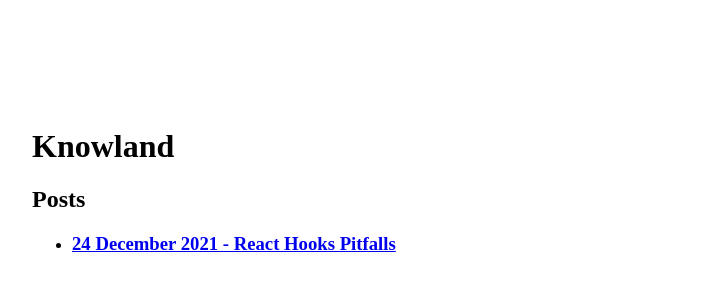
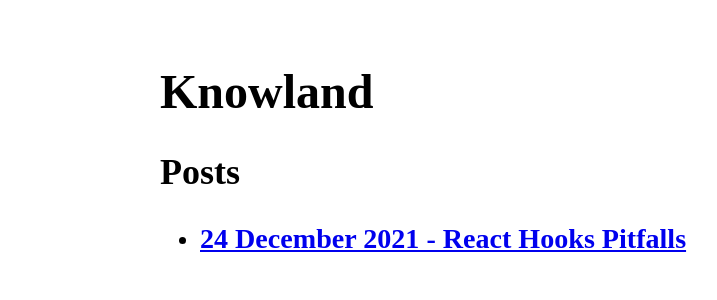
Before and after one commit to purple-cmd/blog, a Jekyll site: the page built from index.html, in a window 1280 px wide. Shown: the top 300 px of the page, without its empty margins (96-813 px from the left). Built offline with Jekyll 4.4.1, drawn with Linux system fonts in a browser that asks for light colours; the list of posts is cut into pages by our own code.

Commit message:
changed margins

```diff
--- a/css/index.css
+++ b/css/index.css
@@ -1,5 +1,6 @@
 body {
-    margin: 10%;
+    margin: 5% 20%;
+    font-size: 24px;
 }
 
 li {
```
